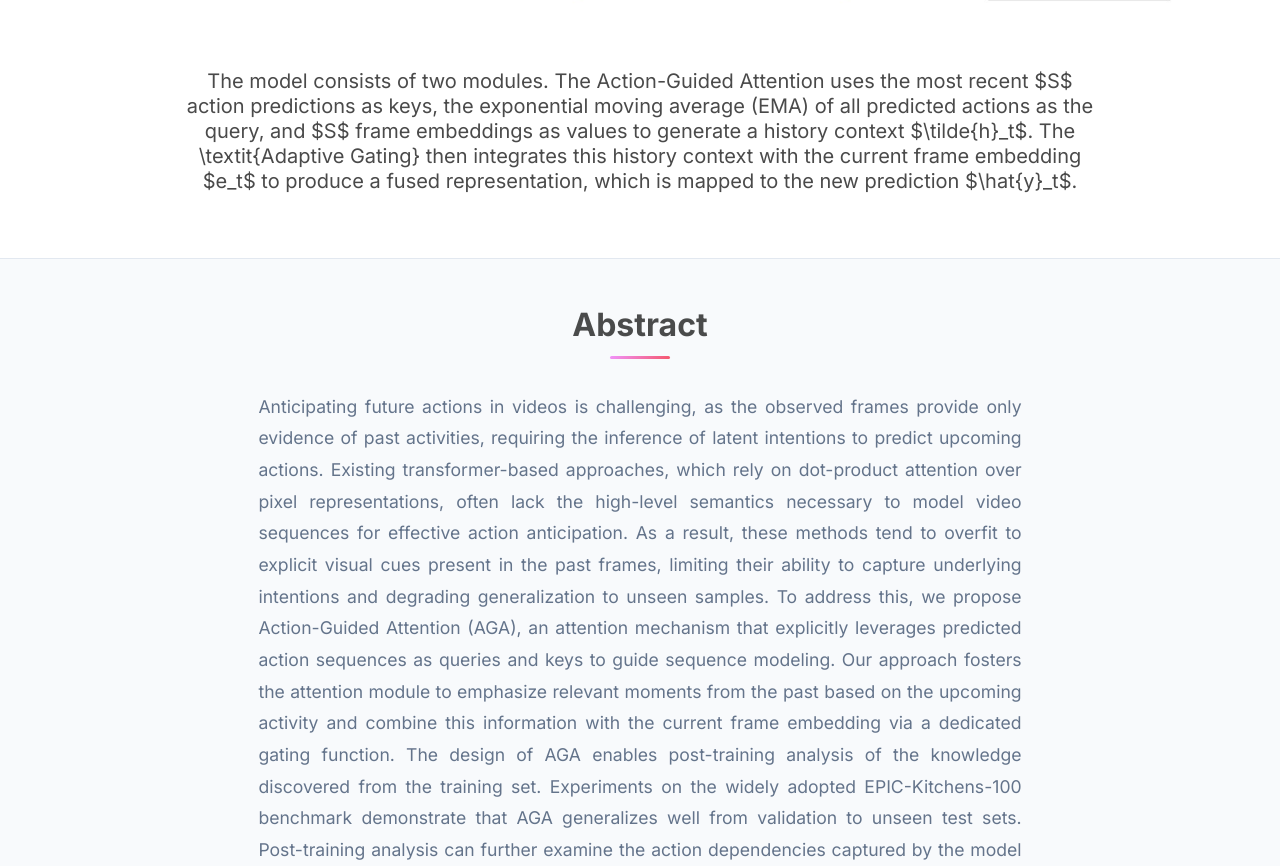
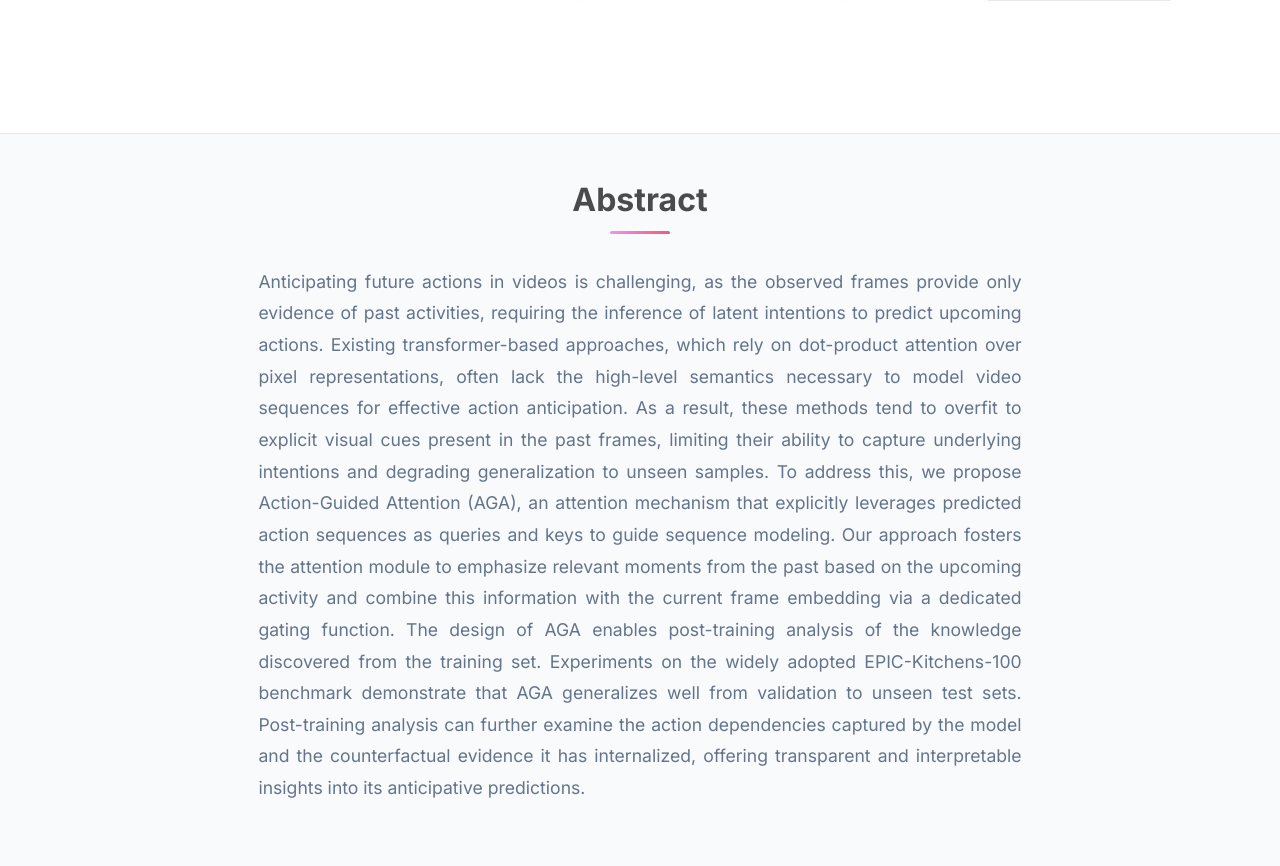
Before and after one commit to CorcovadoMing/AGA, a plain HTML site: page docs/index.html in a window 1280 px wide. Shown: the part 911-1777 px from the top of the page. Drawn offline with nearby package versions, Linux system fonts and the light colour scheme; some icons are missing.

Commit message:
Update the project page

```diff
--- a/docs/index.html
+++ b/docs/index.html
@@ -274,11 +274,11 @@ Experiments on the widely adopted EPIC-Kitchens-100 benchmark demonstrate that A
         <div class="hero-body">
           <img src="static/images/backward_analysis.jpg" alt="First research result visualization" loading="lazy" />
           <h2 class="subtitle has-text-centered">
-            The model consists of two modules. The Action-Guided Attention uses the most recent $S$ action predictions
+            <!-- The model consists of two modules. The Action-Guided Attention uses the most recent $S$ action predictions
             as keys, the exponential moving average (EMA) of all predicted actions as the query, and $S$ frame
             embeddings as values to generate a history context $\tilde{h}_t$. The \textit{Adaptive Gating} then
             integrates this history context with the current frame embedding $e_t$ to produce a fused representation,
-            which is mapped to the new prediction $\hat{y}_t$.
+            which is mapped to the new prediction $\hat{y}_t$. -->
           </h2>
         </div>
       </div>
```
Also changed, not shown: 1 other file.
